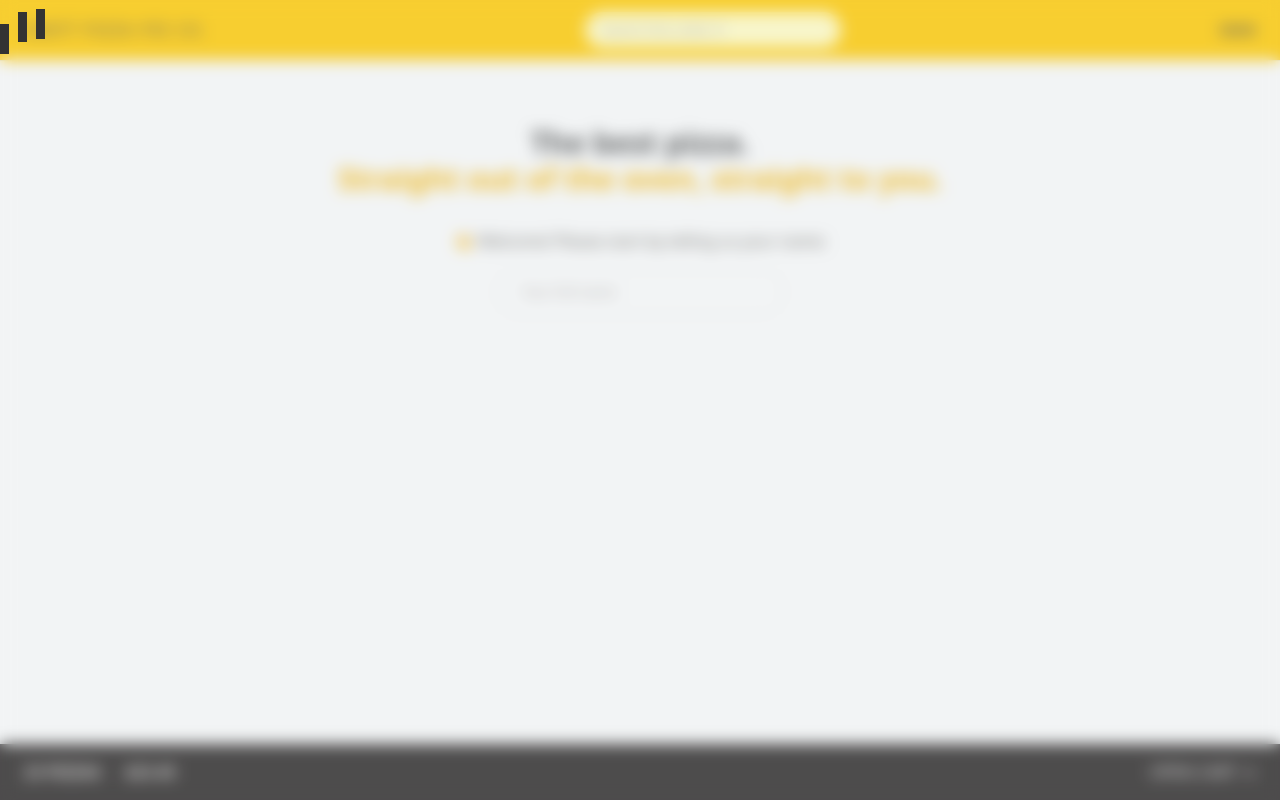
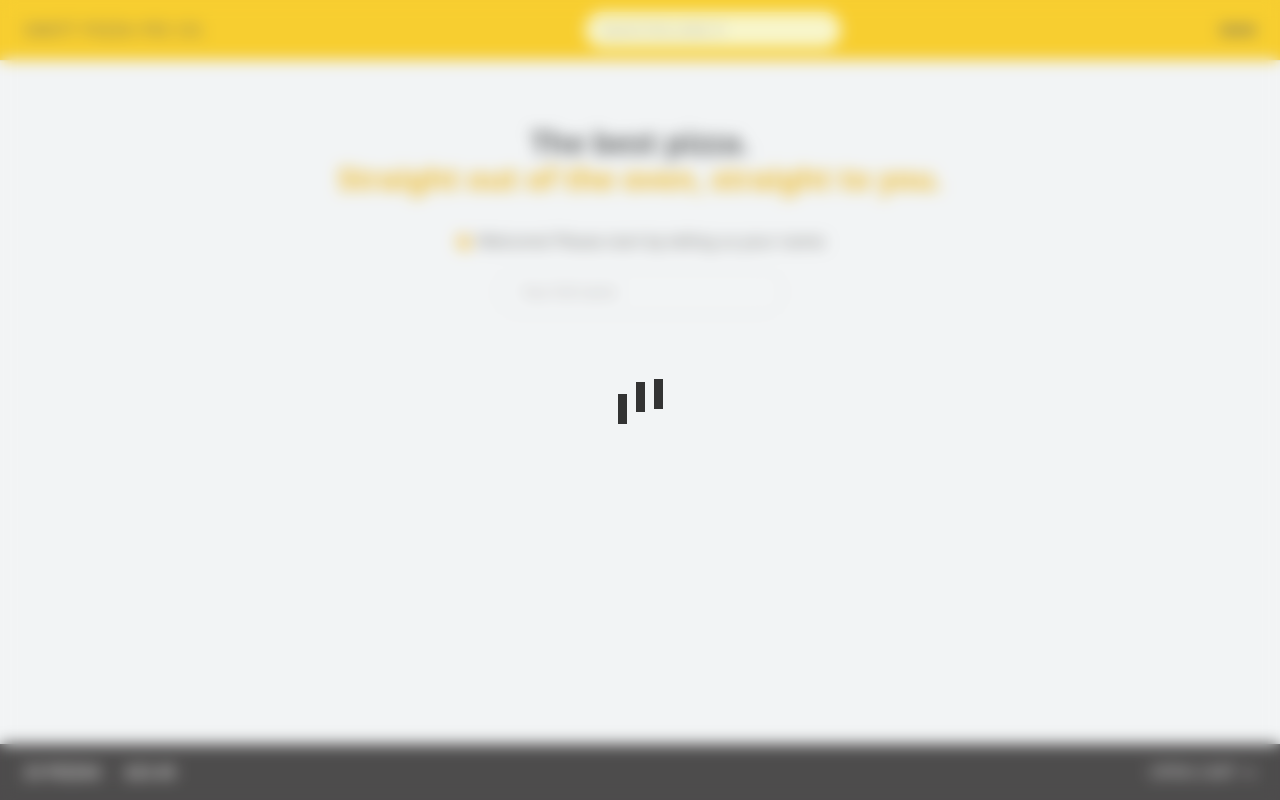
Before and after one commit to MBANS8A1/Swift-Pizza-Pie-Company, a React (Vite) app: page / in a window 1280 px wide. Built offline with nearby package versions, Linux system fonts and the light colour scheme.

Commit message:
To centre the LoadingSpinner on the viewport, I used Tailwind's FlexBox with centering along the axis.

```diff
--- a/src/ui/LoadingSpinner.jsx
+++ b/src/ui/LoadingSpinner.jsx
@@ -1,6 +1,6 @@
 function LoadingSpinner() {
   return (
-    <div className="absolute inset-0 bg-slate-200/20 backdrop-blur-sm">
+    <div className="absolute inset-0 flex items-center justify-center bg-slate-200/20 backdrop-blur-sm">
       <div className="loader"></div>
     </div>
   );
```
